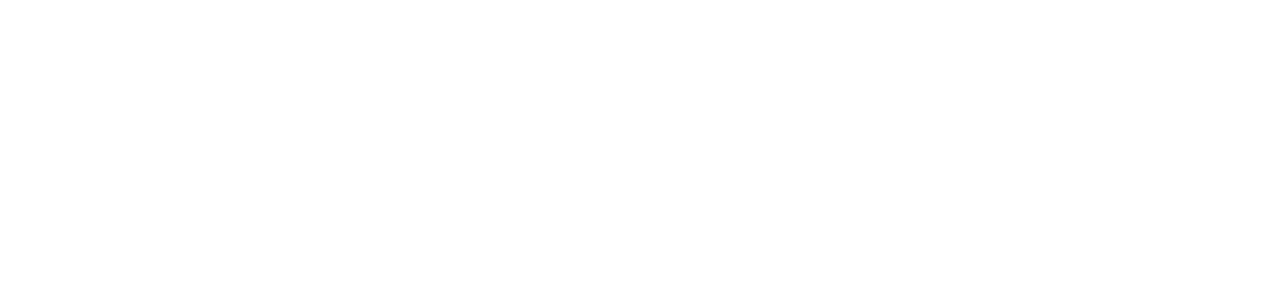
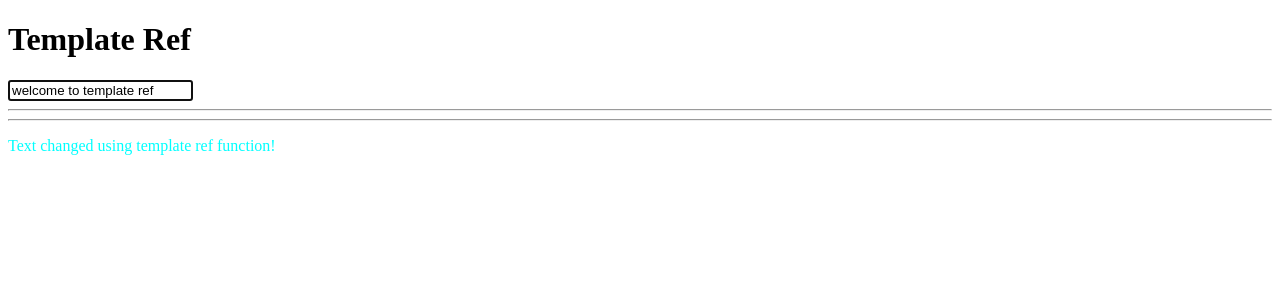
Before and after one commit to nehaumbre/vueP, a Vue app in the folder vue-project/: page / in a window 1280 px wide. Shown: the top 300 px of the page. Built offline with nearby package versions, Linux system fonts and the light colour scheme.

Commit message:
Template ref
Signed-off-by: nehaumbre <nehaumbre28@gmail.com>

```diff
--- a/vue-project/src/App.vue
+++ b/vue-project/src/App.vue
@@ -32,6 +32,7 @@
 // import {ref} from 'vue';
 // import Watchers from './components/Watchers.vue';
 // import ReactiveObjWatcher from './components/reactiveObjWatcher.vue';
+import TempRef from './components/TempRef.vue';
 // const showOrHide = ref(true)
 // import { ref } from 'vue';
 // import { provide } from 'vue';
@@ -145,6 +146,7 @@
   <!-- <Watchers/>
   <hr>
   <ReactiveObjWatcher/> -->
+  <TempRef/>
 </template>
 
 <style scoped></style>
--- /dev/null
+++ b/vue-project/src/components/TempRef.vue
@@ -0,0 +1,30 @@
+<script setup>
+import { ref, onMounted } from "vue";
+const myRef = ref("hi");
+// const myRef = ref('hi')
+// console.log(myRef.value); //gives value of the ref 'hi'
+
+onMounted(() => {
+  console.log(myRef.value);
+  myRef.value.focus(); //focuses the input element when the component is mounted
+  myRef.value.value = "welcome to template ref"; //sets the value of the input element to 'welcome to template ref'
+}); //reference to the DOM element will be available
+
+// =======================================
+const myRefFunc = (element) => {
+  console.log(element.textContent);
+  element.textContent = "Text changed using template ref function!";
+  element.style.color = "cyan"
+};
+</script>
+<template>
+  <h1>Template Ref</h1>
+  <input type="text" ref="myRef" placeholder="Enter something..." />
+  <hr />
+  <hr>
+  <p :ref="myRefFunc">
+    it is a way to create a reference to a child component element or a DOM
+    element within a template which allows you to access and manipulate the
+    referenced object directly in your components logic
+  </p>
+</template>
```
